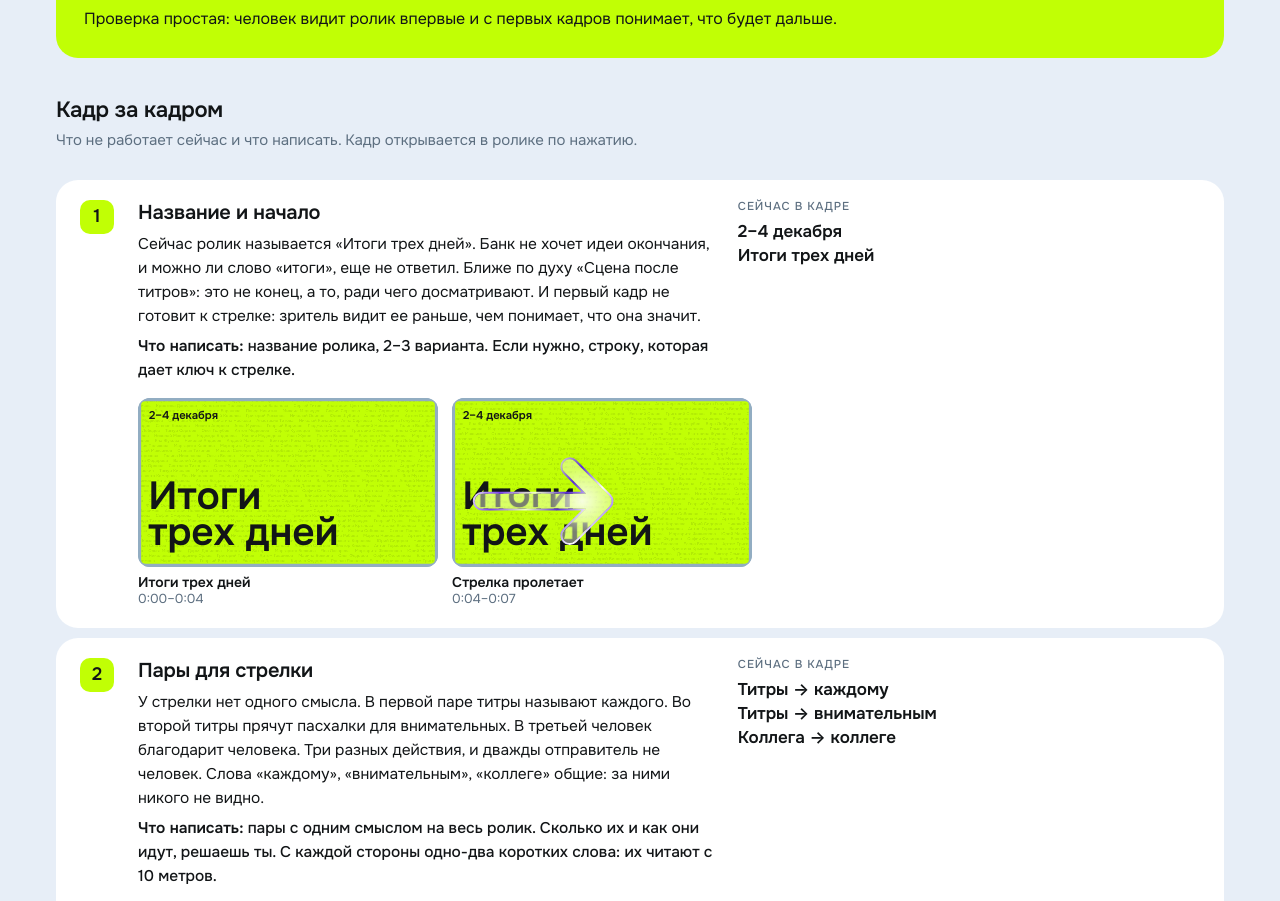
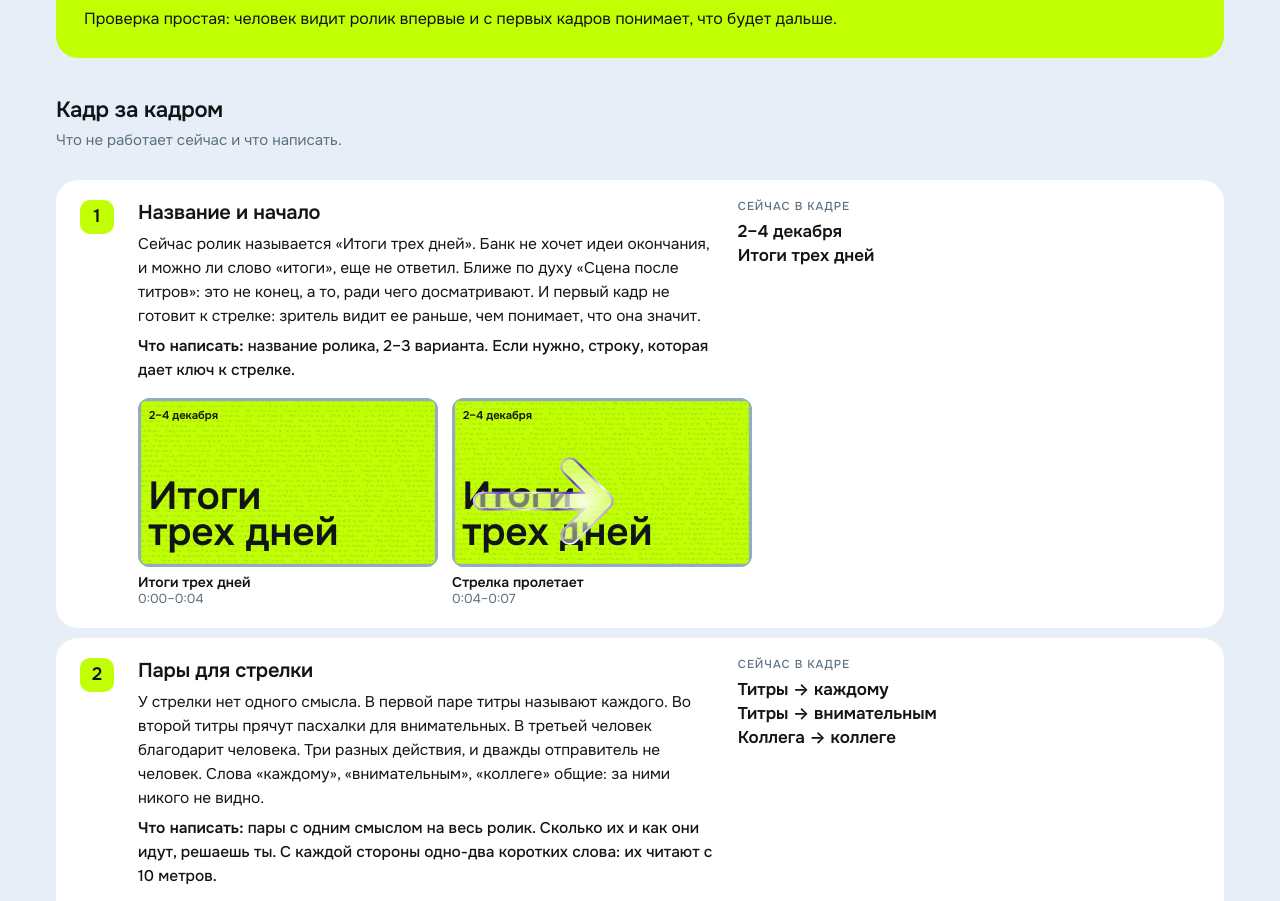
Before and after one commit to denismarsgpt-glitch/final-video-storyboard, a plain HTML site: page index.html in a window 1280 px wide. Shown: the part 2727-3628 px from the top of the page. Drawn offline with Linux system fonts and the light colour scheme.

Commit message:
Задание копирайтеру: убрана подсказка про нажатие на кадр
Co-Authored-By: Claude Opus 5.5 <noreply@anthropic.com>

```diff
--- a/index.html
+++ b/index.html
@@ -361,7 +361,7 @@ h2{font-weight:600;letter-spacing:-.02em}
 
     <div class="task-h">
       <h3>Кадр за кадром</h3>
-      <p class="d">Что не работает сейчас и что написать. Кадр открывается в ролике по нажатию.</p>
+      <p class="d">Что не работает сейчас и что написать.</p>
     </div>
 
     <ol class="task-rows">
```
